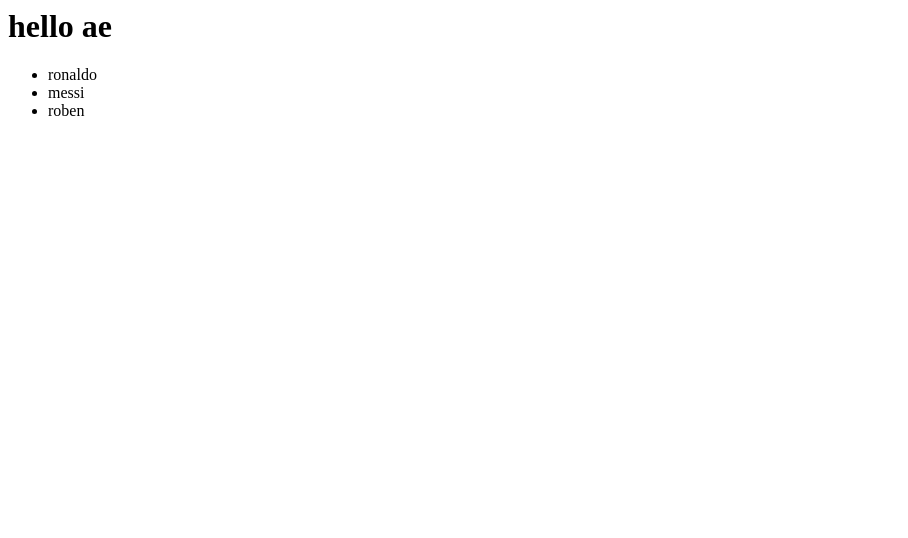
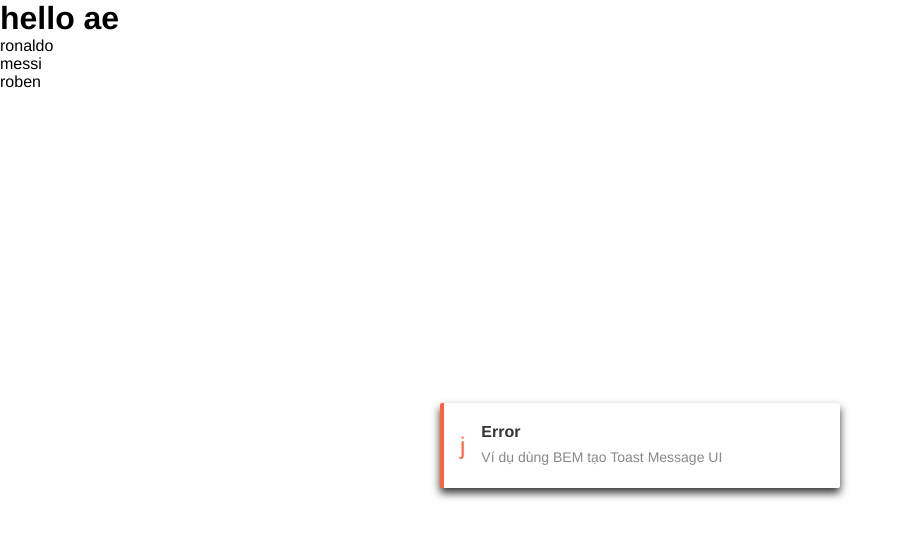
Before and after one commit to nguyenanhquan13/demo, a plain HTML site: page about.html in a window 1280 px wide. Shown: the whole page, without its empty margins (0-908 px from the left). Drawn offline with Linux system fonts and the light colour scheme.

Commit message:
change about.html file

```diff
--- a/about.html
+++ b/about.html
@@ -1,6 +1,30 @@
-<h1>hello ae</h1>
+<!DOCTYPE html>
+<html lang="en">
+<head>
+    <meta charset="UTF-8">
+    <meta name="viewport" content="width=device-width, initial-scale=1.0">
+    <title>Document</title>
+    <link rel="stylesheet" href="./main.css">
+</head>
+<body>
+    <h1>hello ae</h1>
 <ul>
     <li>ronaldo</li>
     <li>messi</li>
     <li>roben</li>
 </ul>
+<!-- Error -->
+<div class="toast toast--error">
+    <div class="toast__icon">
+j                <i class="fa-regular fa-circle-check"></i>
+    </div>
+    <div class="toast__body">
+        <h3 class="toast__title">Error</h3>
+        <p class="toast__msg">Ví dụ dùng BEM tạo Toast Message UI</p>
+    </div>
+    <div class="toast__close">
+        <i class="fa-sharp fa-regular fa-circle-xmark"></i>
+    </div>
+</div>
+</body>
+</html>
```
